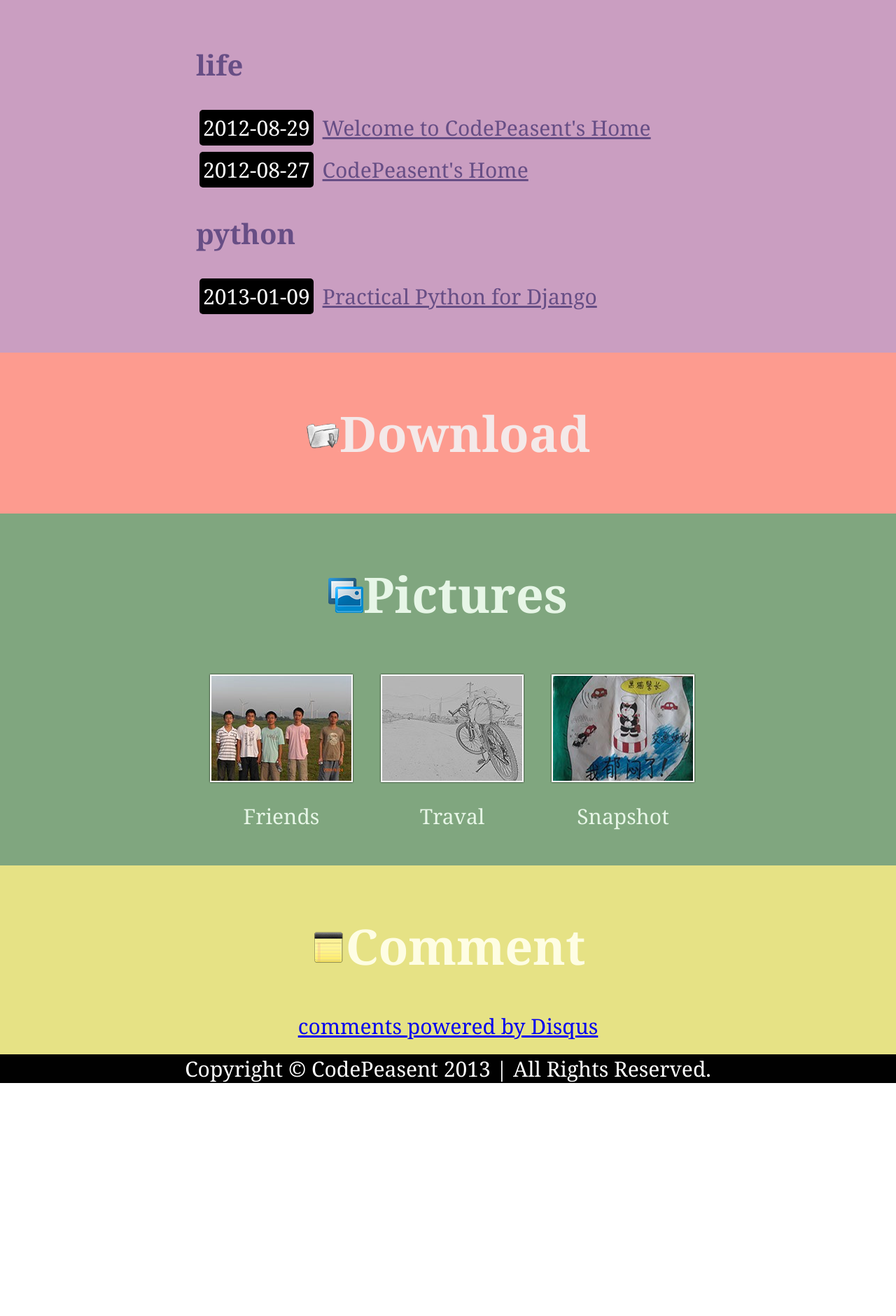
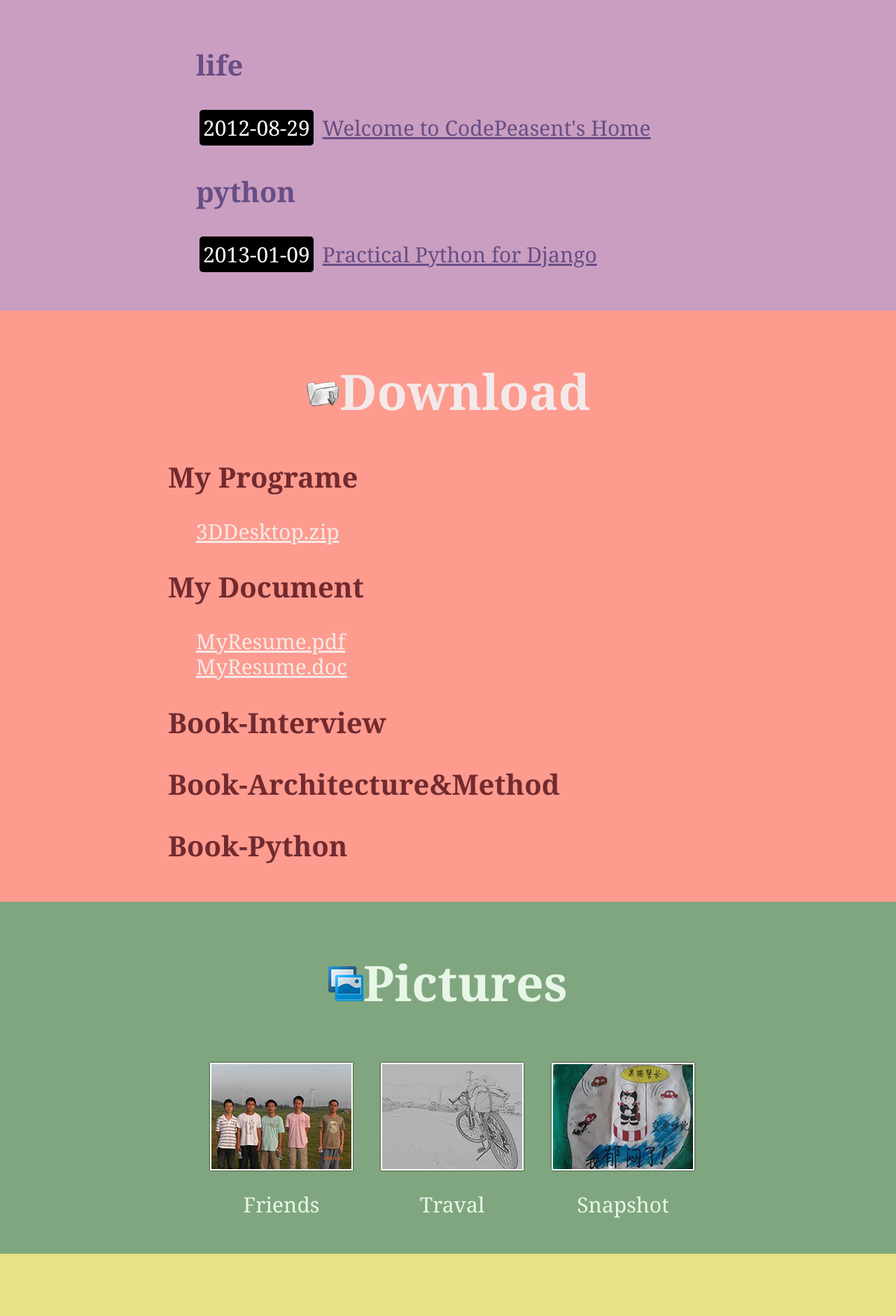
Before and after one commit to CodePeasant/formerblog, a Jekyll site: the page built from index.html, in a window 1280 px wide. Shown: the part 1416-3297 px from the top of the page at 70% size. Built offline with Jekyll 4.4.1, drawn with Linux system fonts in a browser that asks for light colours; some web fonts are replaced; comment, search, counter and statistics services are not loaded; before the commit the page ends 2964 px from its top, so only the background shows below that.

```diff
--- a/_includes/download.html
+++ b/_includes/download.html
@@ -5,7 +5,21 @@
  -->
 <div class="pink">
 	<a name="download"></a>
-	<div class="center_block">
+	<div class="center_block" id="download">
 		<h1><img src="{{ site.url }}/img/download.png" alt="cycle"/>Download</h1>
+
+		<h2>My Programe</h2>
+		<ul>
+			<li><a href="http://pan.baidu.com/share/link?shareid=213257&uk=1778389771">3DDesktop.zip</a></li>
+		</ul>
+		<h2>My Document</h2>
+		<ul>
+			<li><a href="http://pan.baidu.com/share/link?shareid=213276&uk=1778389771">MyResume.pdf</a></li>
+			<li><a href="http://pan.baidu.com/share/link?shareid=213280&uk=1778389771">MyResume.doc</a></li>
+		</ul>
+		<h2>Book-Interview</h2>
+		<h2>Book-Architecture&Method</h2>
+		<h2>Book-Python</h2>
+
 	</div>
 </div>
--- a/css/index.css
+++ b/css/index.css
@@ -12,10 +12,13 @@ h1 {
     font-size: 70px;
 }
 h2 {
-    vertical-align:middle;
     font-size: 40px;
+    text-align:left;
 }
-
+h3 {
+    font-size: 30px;
+    text-align:left;
+}
 .center_block{
     width:800px;
     padding:20px 0;
@@ -42,6 +45,13 @@ h2 {
     padding:1px;
     margin:0;
 }
+
+/**
+ *for download.html
+ */
+#download li{
+    line-height:120%;
+}
 /**
  * for picture.html
  */
@@ -56,5 +66,4 @@ h2 {
 #album img{
     box-shadow:0 0 2px #010101;
     border: 2px solid white;
-
 }
```
Also changed, not shown: _cnposts/2012-08-28-程序猿技术练级攻略.md (+18 -18 lines), _layouts/post.html (+7 -5 lines), _posts/2012-08-27-CodePeasent'sHome.md (deleted, +0 -6 lines), css/post.css (+27 -16 lines).
